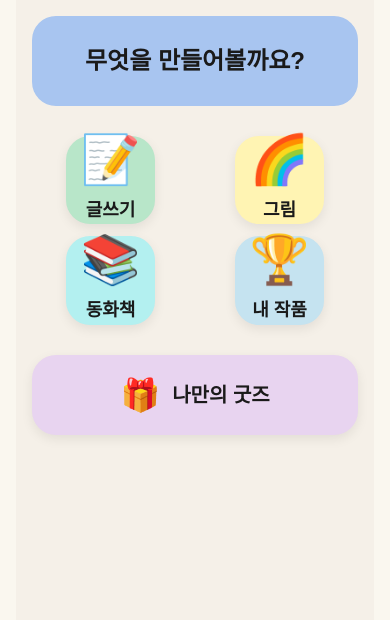
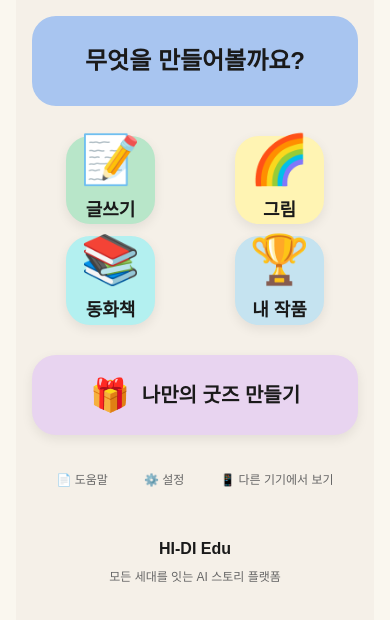
Before and after one commit to sunsudun25-cloud/hidi-story-maker, a React (Vite) app: page /home in a window 390 px wide. Shown: the top 620 px of the page. Built offline with nearby package versions, Linux system fonts and the light colour scheme.

Commit message:
Fix: Restore footer menus on Home screen
- 하단 작은 메뉴 다시 추가:
  * 📄 도움말
  * ⚙️ 설정
  * 📱 다른 기기에서 보기
- HI-DI Edu 회사 정보 푸터 추가
- '나만의 굿즈' → '나만의 굿즈 만들기'로 수정
- 모바일 반응형 적용

```diff
--- a/src/pages/Home.css
+++ b/src/pages/Home.css
@@ -115,6 +115,54 @@
   color: #1a1a1a;
 }
 
+/* 하단 작은 메뉴 */
+.home-footer-menu {
+  width: 100%;
+  max-width: 460px;
+  display: flex;
+  justify-content: center;
+  gap: 20px;
+  flex-wrap: wrap;
+  margin-top: 10px;
+}
+
+.footer-menu-btn {
+  background: none;
+  border: none;
+  font-size: 14px;
+  color: #666;
+  padding: 8px 12px;
+  cursor: pointer;
+  transition: color 0.2s;
+  font-weight: 500;
+}
+
+.footer-menu-btn:hover {
+  color: #333;
+}
+
+/* 회사 정보 푸터 */
+.home-company-footer {
+  width: 100%;
+  max-width: 460px;
+  text-align: center;
+  margin-top: 20px;
+  padding-bottom: 20px;
+}
+
+.company-name {
+  font-size: 18px;
+  font-weight: 700;
+  color: #1a1a1a;
+  margin-bottom: 6px;
+}
+
+.company-slogan {
+  font-size: 14px;
+  color: #666;
+  font-weight: 400;
+}
+
 /* 태블릿 */
 @media (max-width: 768px) {
   .home-title {
@@ -135,6 +183,18 @@
 
   .big-tile-text {
     font-size: 21px;
+  }
+
+  .footer-menu-btn {
+    font-size: 13px;
+  }
+
+  .company-name {
+    font-size: 17px;
+  }
+
+  .company-slogan {
+    font-size: 13px;
   }
 }
 
@@ -175,4 +235,21 @@
   .big-tile-text {
     font-size: 20px;
   }
+
+  .home-footer-menu {
+    gap: 16px;
+  }
+
+  .footer-menu-btn {
+    font-size: 12px;
+    padding: 6px 10px;
+  }
+
+  .company-name {
+    font-size: 16px;
+  }
+
+  .company-slogan {
+    font-size: 12px;
+  }
 }
--- a/src/pages/Home.tsx
+++ b/src/pages/Home.tsx
@@ -39,7 +39,26 @@ export default function Home() {
         {/* 하단 큰 타일 */}
         <div className="home-big-tile" onClick={() => navigate("/goods")}>
           <span className="big-tile-icon">🎁</span>
-          <span className="big-tile-text">나만의 굿즈</span>
+          <span className="big-tile-text">나만의 굿즈 만들기</span>
+        </div>
+
+        {/* 하단 작은 메뉴 */}
+        <div className="home-footer-menu">
+          <button className="footer-menu-btn" onClick={() => navigate("/help")}>
+            📄 도움말
+          </button>
+          <button className="footer-menu-btn" onClick={() => navigate("/settings")}>
+            ⚙️ 설정
+          </button>
+          <button className="footer-menu-btn" onClick={() => navigate("/qr")}>
+            📱 다른 기기에서 보기
+          </button>
+        </div>
+
+        {/* 회사 정보 푸터 */}
+        <div className="home-company-footer">
+          <div className="company-name">HI-DI Edu</div>
+          <div className="company-slogan">모든 세대를 잇는 AI 스토리 플랫폼</div>
         </div>
       </div>
     </Layout>
```
